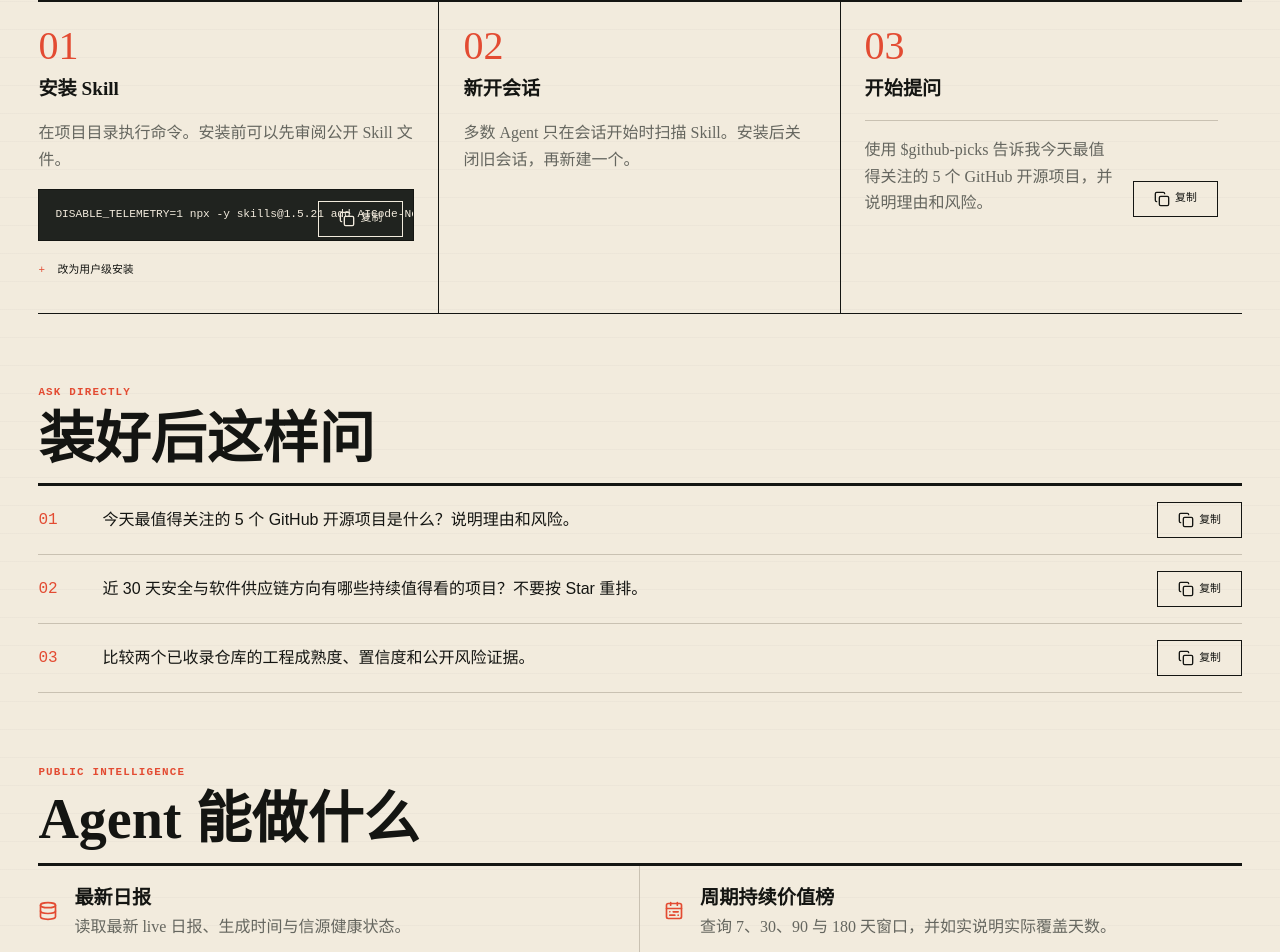
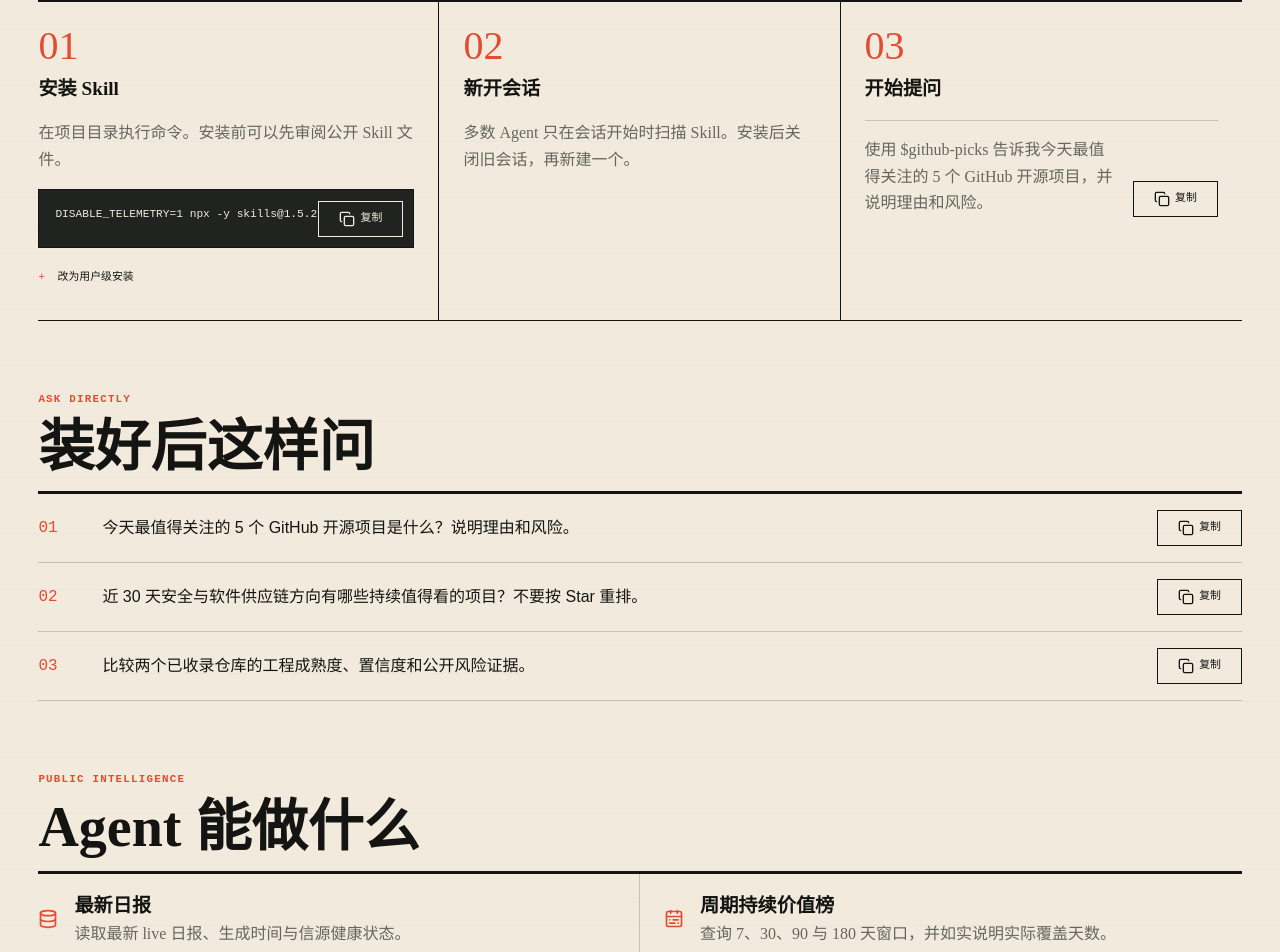
Before and after one commit to AICode-Nexus/github-picks, a Next.js app in the folder apps/web/: page /agent in a window 1280 px wide. Shown: the part 727-1679 px from the top of the page. Built offline with nearby package versions, Linux system fonts and the light colour scheme.

Commit message:
docs(web): publish Agent tutorial access

```diff
--- a/apps/web/src/styles/globals.css
+++ b/apps/web/src/styles/globals.css
@@ -1171,6 +1171,9 @@ select {
 
 .agent-command {
   position: relative;
+  display: grid;
+  grid-template-columns: minmax(0, 1fr) auto;
+  align-items: start;
   width: 100%;
   min-width: 0;
   margin-top: 1rem;
@@ -1181,6 +1184,7 @@ select {
 }
 
 .agent-command__scroll {
+  min-width: 0;
   max-width: 100%;
   overflow-x: auto;
 }
@@ -1189,7 +1193,7 @@ select {
   width: max-content;
   min-width: 100%;
   margin: 0;
-  padding: 1rem 6rem 1rem 1rem;
+  padding: 1rem;
   font-family: var(--mono);
   font-size: 0.7rem;
   line-height: 1.55;
@@ -1243,9 +1247,7 @@ select {
 }
 
 .agent-command > .copy-command {
-  position: absolute;
-  top: 0.65rem;
-  right: 0.65rem;
+  padding: 0.65rem 0.65rem 0.65rem 0;
 }
 
 .copy-command button:hover {
@@ -3259,8 +3261,11 @@ select {
     padding-right: 1rem;
   }
 
+  .agent-command {
+    grid-template-columns: minmax(0, 1fr);
+  }
+
   .agent-command > .copy-command {
-    position: static;
     padding: 0 1rem 1rem;
   }
 
```
Also changed, not shown: 2 other files (tests, documents, lock files or other folders).
